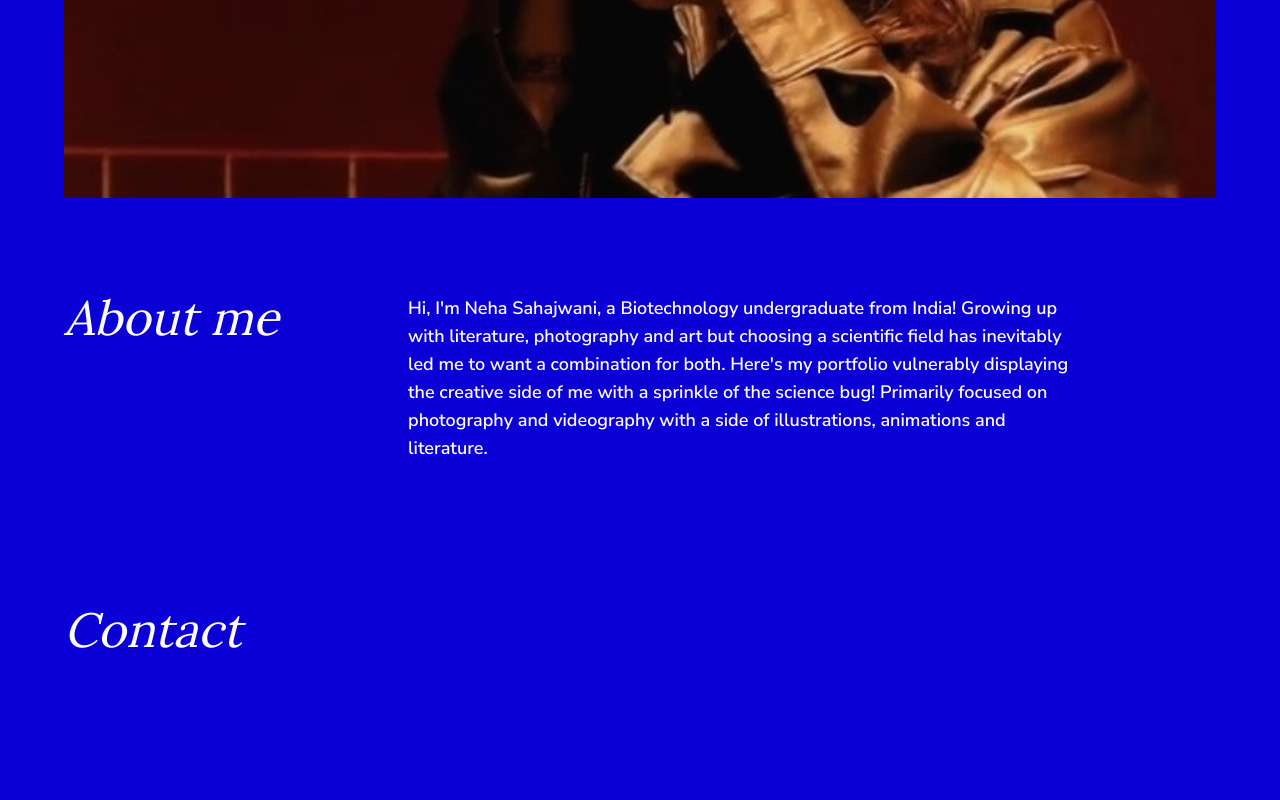
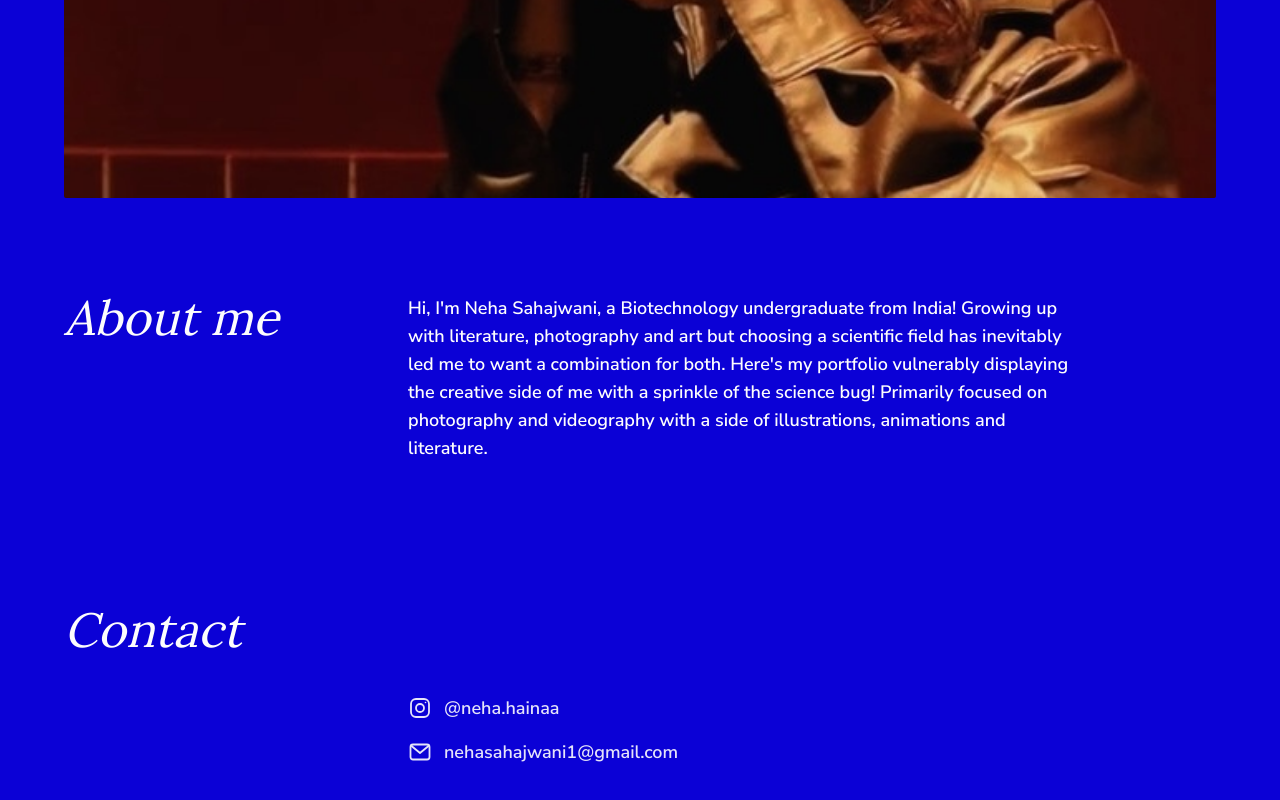
Before and after one commit to nehasahajwani/mirchibyneha, an Astro site: page / in a window 1280 px wide. Shown: the part 394-1194 px from the top of the page. Built offline with nearby package versions, Linux system fonts and the light colour scheme; Astro itself is replaced by a stand-in of ours.

Commit message:
Add Instagram and email contact links
Render contact.links from site.json under the Contact heading, aligned to the About body text column, each with a small icon (Instagram vs email).

Co-Authored-By: Claude Sonnet 5 <noreply@anthropic.com>

```diff
--- a/src/data/site.json
+++ b/src/data/site.json
@@ -8,7 +8,17 @@
     ]
   },
   "contact": {
-    "email": "",
-    "socials": []
+    "links": [
+      {
+        "type": "instagram",
+        "label": "@neha.hainaa",
+        "href": "https://instagram.com/neha.hainaa"
+      },
+      {
+        "type": "email",
+        "label": "nehasahajwani1@gmail.com",
+        "href": "mailto:nehasahajwani1@gmail.com"
+      }
+    ]
   }
 }
--- a/src/pages/index.astro
+++ b/src/pages/index.astro
@@ -1,6 +1,7 @@
 ---
 import BaseLayout from '../layouts/BaseLayout.astro';
 import home from '../data/home.json';
+import site from '../data/site.json';
 import { withBase } from '../lib/paths';
 ---
 
@@ -30,12 +31,58 @@ import { withBase } from '../lib/paths';
       </p>
     </section>
 
-    <!-- Contact (reserved for future content) -->
+    <!-- Contact -->
     <section id="contact" class="pb-32 md:pb-40">
       <h2 class="font-display italic text-4xl md:text-5xl text-paper mb-10">
         Contact
       </h2>
-      <div class="min-h-[140px] md:min-h-[200px]" aria-hidden="true"></div>
+      <div class="grid grid-cols-1 md:grid-cols-[280px_1fr] gap-6 md:gap-16">
+        <div aria-hidden="true"></div>
+        <div class="flex flex-col gap-4">
+          {
+            site.contact.links.map((link) => (
+              <a
+                href={link.href}
+                target={link.type === 'instagram' ? '_blank' : undefined}
+                rel={link.type === 'instagram' ? 'noopener noreferrer' : undefined}
+                class="inline-flex items-center gap-3 font-body font-semibold text-base md:text-lg text-paper opacity-90 hover:opacity-100 hover:text-accent transition-colors w-fit"
+              >
+                {link.type === 'instagram' ? (
+                  <svg
+                    viewBox="0 0 24 24"
+                    fill="none"
+                    stroke="currentColor"
+                    stroke-width="1.8"
+                    stroke-linecap="round"
+                    stroke-linejoin="round"
+                    class="h-5 w-5 md:h-6 md:w-6 shrink-0"
+                    aria-hidden="true"
+                  >
+                    <rect x="3" y="3" width="18" height="18" rx="5" />
+                    <circle cx="12" cy="12" r="4" />
+                    <circle cx="17.5" cy="6.5" r="0.8" fill="currentColor" stroke="none" />
+                  </svg>
+                ) : (
+                  <svg
+                    viewBox="0 0 24 24"
+                    fill="none"
+                    stroke="currentColor"
+                    stroke-width="1.8"
+                    stroke-linecap="round"
+                    stroke-linejoin="round"
+                    class="h-5 w-5 md:h-6 md:w-6 shrink-0"
+                    aria-hidden="true"
+                  >
+                    <rect x="2.5" y="4.5" width="19" height="15" rx="2.5" />
+                    <path d="M3.5 6 L12 13 L20.5 6" />
+                  </svg>
+                )}
+                {link.label}
+              </a>
+            ))
+          }
+        </div>
+      </div>
     </section>
   </div>
 </BaseLayout>
```
